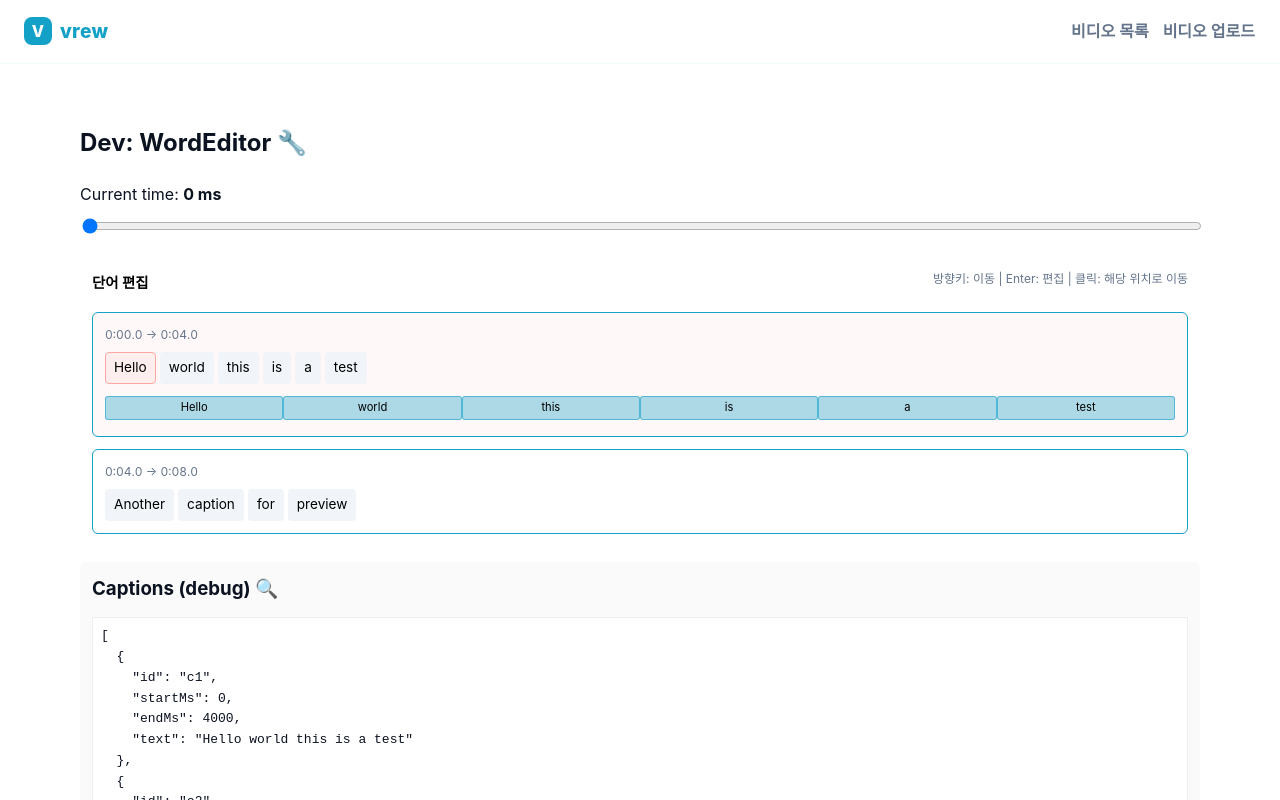
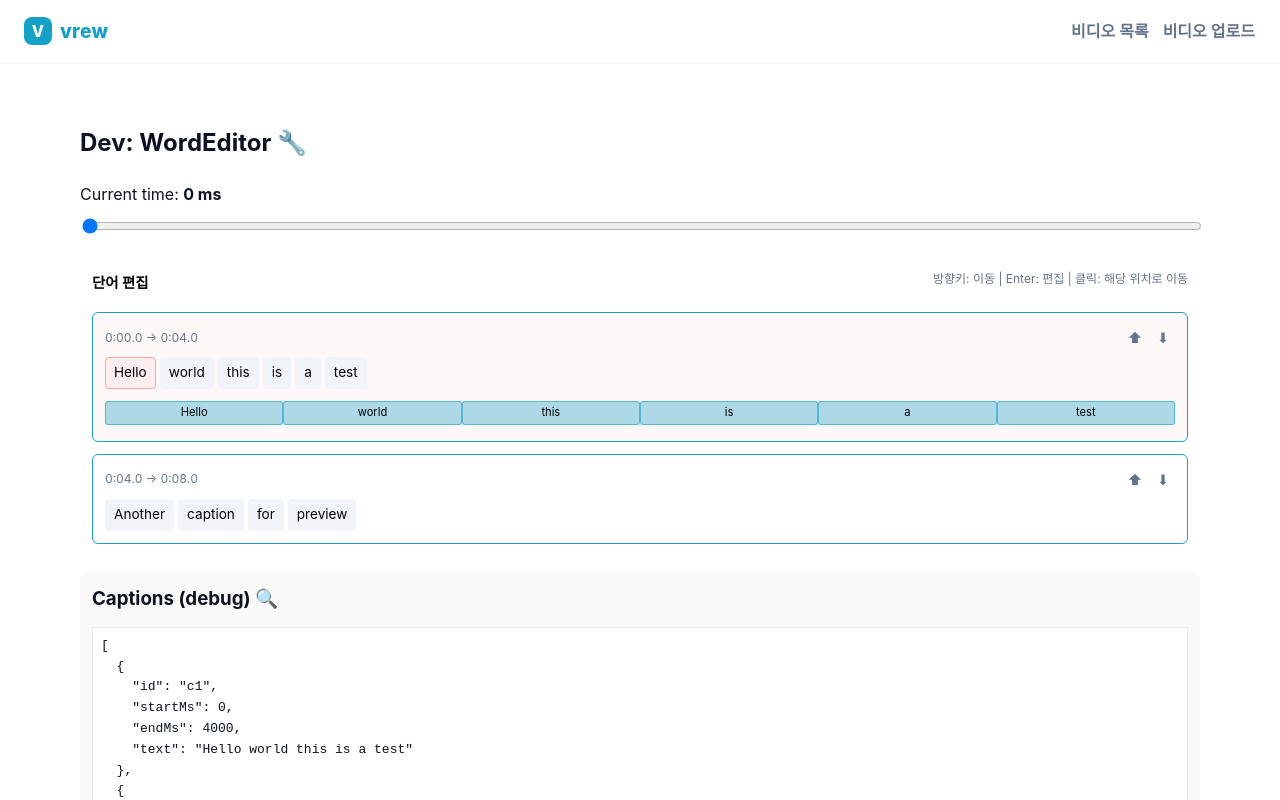
Before and after one commit to seungwoo7050/mini-vrew, a React (Vite) app: page /dev/word-editor in a window 1280 px wide. Shown: the top 800 px of the page. Built offline with nearby package versions, Linux system fonts and the light colour scheme; no server answers.

Commit message:
feat(captions): 자막 합치기 기능 추가

```diff
--- a/src/features/captions/WordEditor.tsx
+++ b/src/features/captions/WordEditor.tsx
@@ -13,6 +13,7 @@ type Props = {
     wordIndex: number,
     mode: 'newline' | 'next'
   ) => void;
+  onMergeCaption?: (captionId: string, direction: 'up' | 'down') => void;
   onSeek?: (timeMs: number) => void;
   className?: string;
 };
@@ -26,6 +27,7 @@ function WordEditor({
   currentTimeMs,
   onUpdateCaption,
   onSplitCaption,
+  onMergeCaption,
   onSeek,
   className,
 }: Props) {
@@ -127,6 +129,13 @@ function WordEditor({
       onSplitCaption?.(captionId, wordIndex, mode);
     },
     [onSplitCaption]
+  );
+
+  const handleMerge = useCallback(
+    (captionId: string, direction: 'up' | 'down') => {
+      onMergeCaption?.(captionId, direction);
+    },
+    [onMergeCaption]
   );
 
   const handleKeyDown = useCallback(
@@ -268,11 +277,40 @@ function WordEditor({
               <span className={styles.captionTime}>
                 {formatTime(caption.startMs)} → {formatTime(caption.endMs)}
               </span>
+              <div className={styles.captionActions}>
+                {onMergeCaption && (
+                  <>
+                    <button
+                      type="button"
+                      className={styles.iconButton}
+                      onClick={() => handleMerge(caption.id, 'up')}
+                      title="이전 자막과 합치기"
+                      disabled={
+                        captions.findIndex((c) => c.id === caption.id) === 0
+                      }
+                    >
+                      ⬆
+                    </button>
+                    <button
+                      type="button"
+                      className={styles.iconButton}
+                      onClick={() => handleMerge(caption.id, 'down')}
+                      title="다음 자막과 합치기"
+                      disabled={
+                        captions.findIndex((c) => c.id === caption.id) ===
+                        captions.length - 1
+                      }
+                    >
+                      ⬇
+                    </button>
+                  </>
+                )}
+
                 {isSelected &&
                   selectedWordIndex !== null &&
                   selectedWordIndex > 0 &&
                   onSplitCaption && (
-                  <div className={styles.captionActions}>
+                    <>
                       <button
                         type="button"
                         className={styles.iconButton}
@@ -293,8 +331,9 @@ function WordEditor({
                       >
                         ✂
                       </button>
+                    </>
+                  )}
               </div>
-                )}
             </div>
 
             <div className={styles.wordList}>
--- a/src/features/captions/captionOps.ts
+++ b/src/features/captions/captionOps.ts
@@ -83,7 +83,6 @@ export function applySplitCaption(
       .sort((a, b) => a.startMs - b.startMs);
   }
 
-  // mode === 'next'
   const result = splitCaptionNext(target, wordIndex);
   if (!result) return null;
 
@@ -93,3 +92,42 @@ export function applySplitCaption(
     .flatMap((c) => (c.id === captionId ? [first, second] : [c]))
     .sort((a, b) => a.startMs - b.startMs);
 }
+
+export function mergeCaptions(a: Caption, b: Caption): Caption {
+  const wordsA = computeFallbackWordTimings(a);
+  const wordsB = computeFallbackWordTimings(b);
+  const mergedWords = [...wordsA, ...wordsB].sort(
+    (x, y) => x.startMs - y.startMs
+  );
+
+  return {
+    ...a,
+    startMs: Math.min(a.startMs, b.startMs),
+    endMs: Math.max(a.endMs, b.endMs),
+    text: mergedWords.map((w) => w.text).join(' '),
+    words: mergedWords,
+  };
+}
+
+export function applyMergeCaption(
+  captions: Caption[],
+  captionId: string,
+  direction: 'up' | 'down'
+): Caption[] | null {
+  const sorted = [...captions].sort((a, b) => a.startMs - b.startMs);
+  const idx = sorted.findIndex((c) => c.id === captionId);
+  if (idx === -1) return null;
+
+  const neighborIdx = direction === 'up' ? idx - 1 : idx + 1;
+  if (neighborIdx < 0 || neighborIdx >= sorted.length) return null;
+
+  const a = direction === 'up' ? sorted[neighborIdx] : sorted[idx];
+  const b = direction === 'up' ? sorted[idx] : sorted[neighborIdx];
+
+  const merged = mergeCaptions(a, b);
+
+  return sorted
+    .filter((_, i) => i !== idx && i !== neighborIdx)
+    .concat(merged)
+    .sort((x, y) => x.startMs - y.startMs);
+}
--- a/src/pages/DevWordEditorPage.tsx
+++ b/src/pages/DevWordEditorPage.tsx
@@ -1,7 +1,10 @@
 import { useState, useCallback } from 'react';
 
 import WordEditor from '@/features/captions/WordEditor';
-import { applySplitCaption } from '@/features/captions/captionOps';
+import {
+  applySplitCaption,
+  applyMergeCaption,
+} from '@/features/captions/captionOps';
 import type { Caption } from '@/data/types';
 
 const sampleCaptions: Caption[] = [
@@ -21,6 +24,14 @@ export default function DevWordEditorPage() {
   const onSplitCaption = useCallback(
     (captionId: string, wordIndex: number, mode: 'newline' | 'next') => {
       const updated = applySplitCaption(captions, captionId, wordIndex, mode);
+      if (updated) setCaptions(updated);
+    },
+    [captions]
+  );
+
+  const onMergeCaption = useCallback(
+    (captionId: string, direction: 'up' | 'down') => {
+      const updated = applyMergeCaption(captions, captionId, direction);
       if (updated) setCaptions(updated);
     },
     [captions]
@@ -48,6 +59,7 @@ export default function DevWordEditorPage() {
         currentTimeMs={currentTimeMs}
         onUpdateCaption={onUpdateCaption}
         onSplitCaption={onSplitCaption}
+        onMergeCaption={onMergeCaption}
         onSeek={(t) => setCurrentTimeMs(t)}
       />
 
```
Lines whose indentation alone changed are shown as unchanged.
